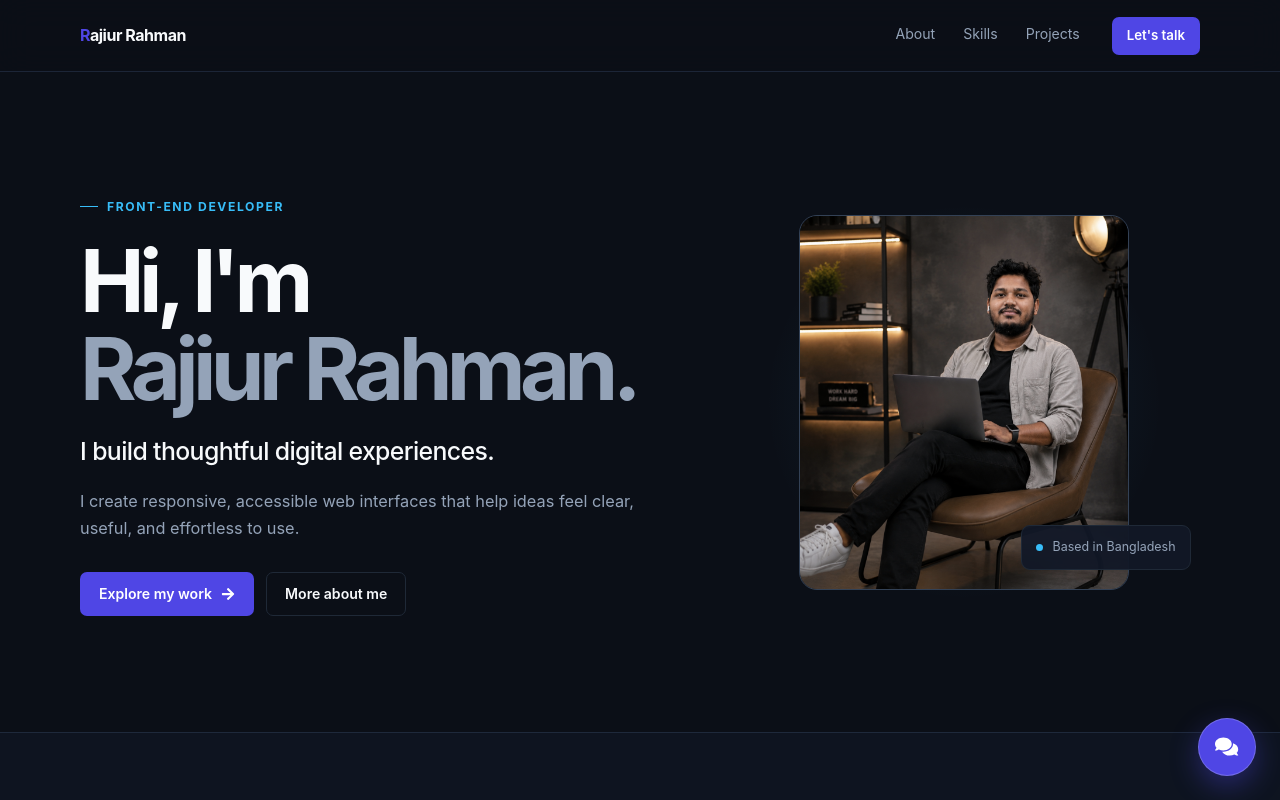
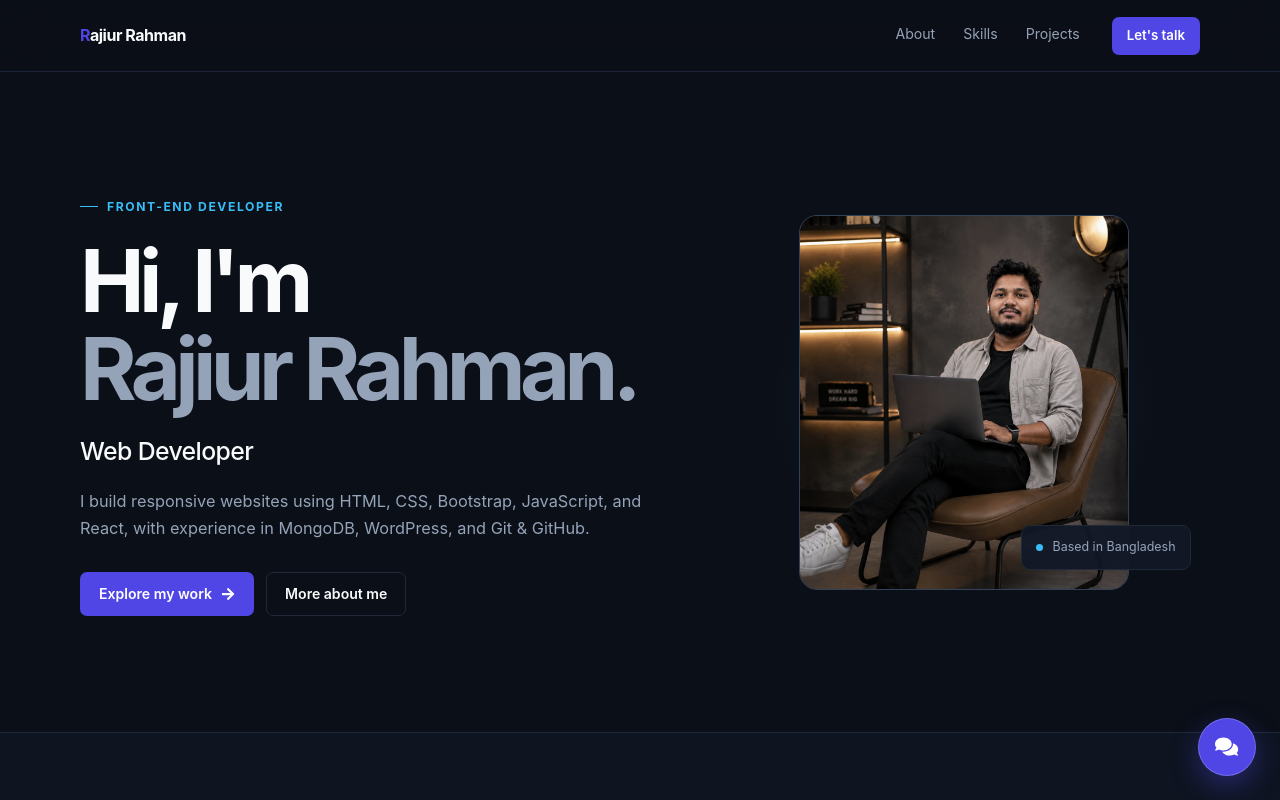
Before and after one commit to rajiur-developer/portfolio, a Next.js app: page / in a window 1280 px wide. Shown: the top 800 px of the page. Built offline with nearby package versions, Linux system fonts and the light colour scheme.

Commit message:
Change title and description in Hero component
Updated the hero section to reflect a new title and description that better represent the developer's skills and experience.

```diff
--- a/components/Hero.js
+++ b/components/Hero.js
@@ -19,8 +19,8 @@ export default function Hero() {
       >
         <span className="eyebrow">Front-End Developer</span>
         <h1>Hi, I&apos;m<br /><span>Rajiur Rahman.</span></h1>
-        <h2>I build thoughtful digital experiences.</h2>
-        <p>I create responsive, accessible web interfaces that help ideas feel clear, useful, and effortless to use.</p>
+        <h2>Web Developer</h2>
+        <p>I build responsive websites using HTML, CSS, Bootstrap, JavaScript, and React, with experience in MongoDB, WordPress, and Git & GitHub.</p>
         <div className="hero-buttons">
           <motion.a href="#projects" className="btn btn-primary" whileHover={prefersReducedMotion ? undefined : { y: -1 }} whileTap={prefersReducedMotion ? undefined : { scale: 0.98 }}>Explore my work <FaArrowRight /></motion.a>
           <motion.a href="#about" className="btn btn-secondary" whileHover={prefersReducedMotion ? undefined : { y: -1 }} whileTap={prefersReducedMotion ? undefined : { scale: 0.98 }}>More about me</motion.a>
```
